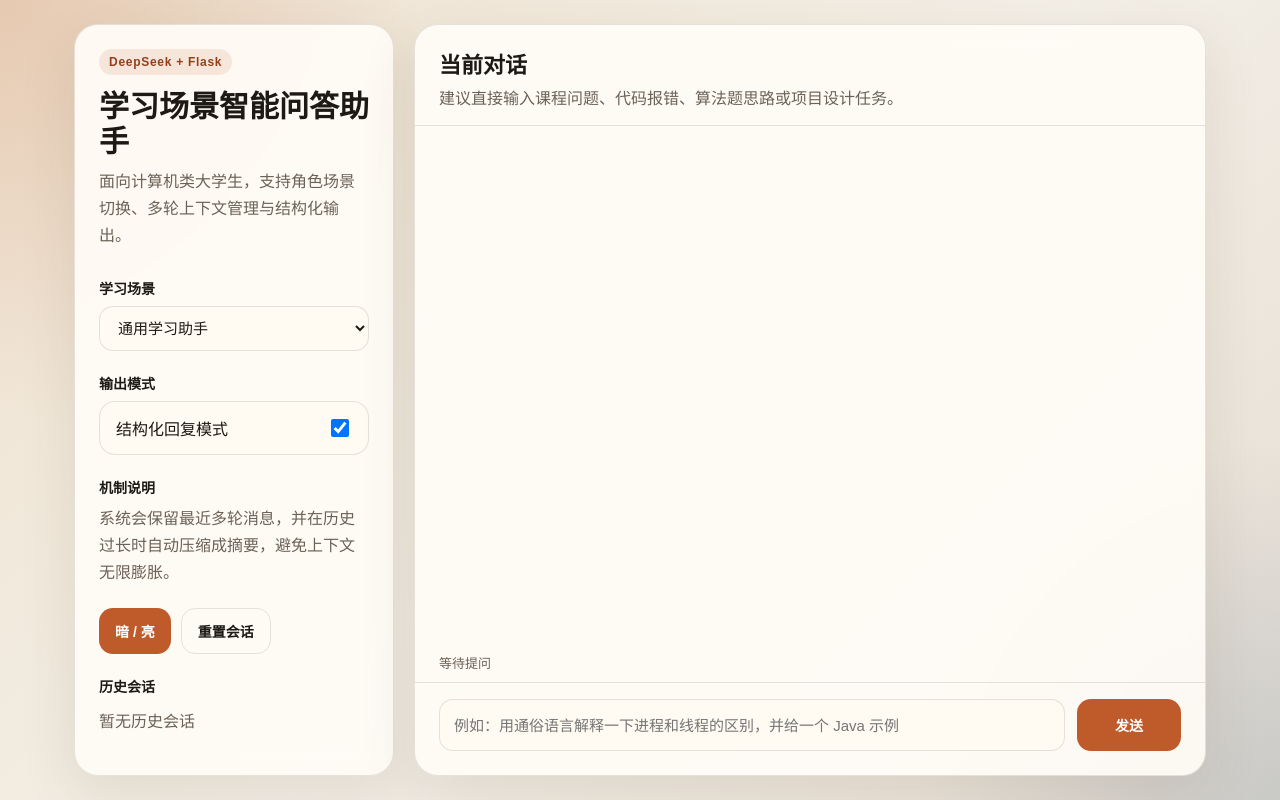
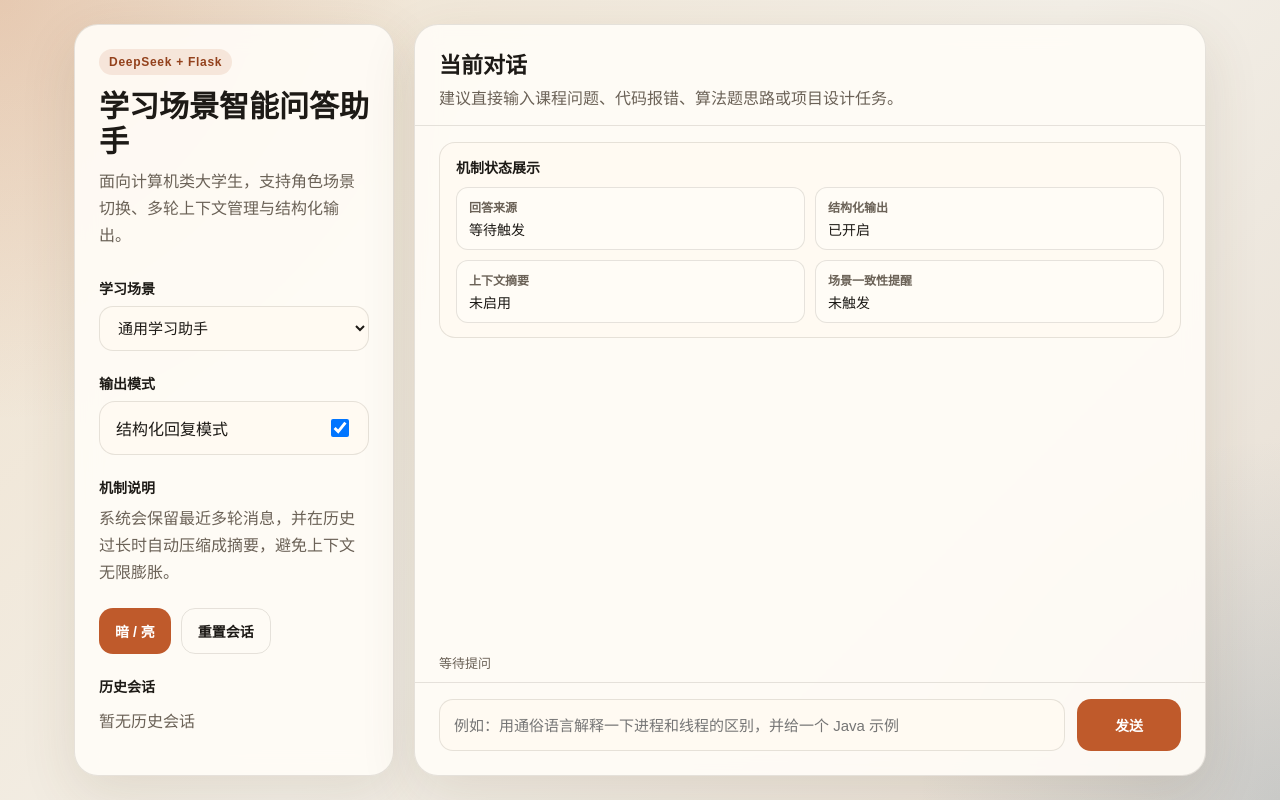
Before and after one commit to chsn1024/Tochat, a Flask app: page / in a window 1280 px wide. Run offline with Flask 3, Linux system fonts and the light colour scheme; data that the repository does not hold is empty.

Commit message:
增加机制状态展示面板

```diff
--- a/templates/index.html
+++ b/templates/index.html
@@ -332,6 +332,44 @@
             font-size: 13px;
         }
 
+        .mechanism-panel {
+            margin: 16px 24px 0;
+            padding: 14px 16px;
+            border-radius: 16px;
+            background: var(--panel-strong);
+            border: 1px solid var(--line);
+        }
+
+        .mechanism-panel h3 {
+            margin: 0 0 10px;
+            font-size: 14px;
+        }
+
+        .mechanism-grid {
+            display: grid;
+            grid-template-columns: repeat(2, minmax(0, 1fr));
+            gap: 10px;
+        }
+
+        .mechanism-item {
+            padding: 10px 12px;
+            border-radius: 12px;
+            background: var(--panel);
+            border: 1px solid var(--line);
+        }
+
+        .mechanism-item strong {
+            display: block;
+            margin-bottom: 4px;
+            font-size: 12px;
+            color: var(--muted);
+        }
+
+        .mechanism-item span {
+            font-size: 14px;
+            color: var(--text);
+        }
+
         .input-area {
             padding: 16px 24px 24px;
             border-top: 1px solid var(--line);
@@ -461,6 +499,28 @@
                 <p>建议直接输入课程问题、代码报错、算法题思路或项目设计任务。</p>
             </div>
 
+            <section class="mechanism-panel" id="mechanism-panel">
+                <h3>机制状态展示</h3>
+                <div class="mechanism-grid">
+                    <div class="mechanism-item">
+                        <strong>回答来源</strong>
+                        <span id="mechanism-source">等待触发</span>
+                    </div>
+                    <div class="mechanism-item">
+                        <strong>结构化输出</strong>
+                        <span id="mechanism-structured">已开启</span>
+                    </div>
+                    <div class="mechanism-item">
+                        <strong>上下文摘要</strong>
+                        <span id="mechanism-summary">未启用</span>
+                    </div>
+                    <div class="mechanism-item">
+                        <strong>场景一致性提醒</strong>
+                        <span id="mechanism-scene">未触发</span>
+                    </div>
+                </div>
+            </section>
+
             <div id="chat"></div>
             <div class="status" id="status">等待提问</div>
 
@@ -479,6 +539,10 @@
         const statusText = document.getElementById("status");
         const sendButton = document.getElementById("send-button");
         const sessionList = document.getElementById("session-list");
+        const mechanismSource = document.getElementById("mechanism-source");
+        const mechanismStructured = document.getElementById("mechanism-structured");
+        const mechanismSummary = document.getElementById("mechanism-summary");
+        const mechanismScene = document.getElementById("mechanism-scene");
         const placeholderByScene = {
             general: "例如：用通俗语言解释一下进程和线程的区别，并给一个 Java 示例",
             exam: "例如：408 考试里如何区分进程、线程和协程？请按考点帮我整理",
@@ -489,6 +553,18 @@
 
         function escapeHtml(value) {
             return value.replace(/&/g, "&amp;").replace(/</g, "&lt;").replace(/>/g, "&gt;");
+        }
+
+        function updateMechanismPanel({
+            source = "",
+            structuredMode = structuredModeToggle.checked,
+            hasSummary = false,
+            sceneReminder = ""
+        } = {}) {
+            mechanismSource.innerText = source === "local_faq" ? "本地 FAQ / 规则命中" : source === "deepseek" ? "DeepSeek API" : "等待触发";
+            mechanismStructured.innerText = structuredMode ? "已开启" : "未开启";
+            mechanismSummary.innerText = hasSummary ? "已启用" : "未启用";
+            mechanismScene.innerText = sceneReminder ? "已触发" : "未触发";
         }
 
         function appendMessage(role, html, metadata = null, sceneReminder = "", source = "") {
@@ -564,6 +640,12 @@
                     data.scene_reminder || "",
                     data.source || ""
                 );
+                updateMechanismPanel({
+                    source: data.source || "",
+                    structuredMode: data.structured_mode,
+                    hasSummary: data.has_summary,
+                    sceneReminder: data.scene_reminder || ""
+                });
                 statusText.innerText = `已完成 | 历史消息 ${data.history_count} 条 | 上下文摘要 ${data.has_summary ? "已启用" : "未启用"}`;
                 currentSessionId = data.session_id;
                 loadSessions();
@@ -580,6 +662,12 @@
             await fetch("/reset", { method: "POST" });
             chatBox.innerHTML = "";
             statusText.innerText = "会话已重置";
+            updateMechanismPanel({
+                source: "",
+                structuredMode: structuredModeToggle.checked,
+                hasSummary: false,
+                sceneReminder: ""
+            });
             loadSessions();
         }
 
@@ -634,6 +722,12 @@
                 });
                 currentSessionId = data.session_id;
                 statusText.innerText = `已加载历史会话 | 历史消息 ${data.history_count} 条 | 上下文摘要 ${data.has_summary ? "已启用" : "未启用"}`;
+                updateMechanismPanel({
+                    source: "",
+                    structuredMode: structuredModeToggle.checked,
+                    hasSummary: data.has_summary,
+                    sceneReminder: ""
+                });
                 loadSessions();
             } catch (error) {
                 statusText.innerText = `加载历史会话失败：${error.message}`;
@@ -660,10 +754,21 @@
                 document.body.classList.add("dark");
             }
             updatePlaceholder();
+            updateMechanismPanel({
+                structuredMode: structuredModeToggle.checked
+            });
             loadSessions();
         };
 
         sceneSelect.addEventListener("change", updatePlaceholder);
+        structuredModeToggle.addEventListener("change", () => {
+            updateMechanismPanel({
+                source: mechanismSource.innerText === "本地 FAQ / 规则命中" ? "local_faq" : mechanismSource.innerText === "DeepSeek API" ? "deepseek" : "",
+                structuredMode: structuredModeToggle.checked,
+                hasSummary: mechanismSummary.innerText === "已启用",
+                sceneReminder: mechanismScene.innerText === "已触发" ? "triggered" : ""
+            });
+        });
     </script>
 </body>
 
```
